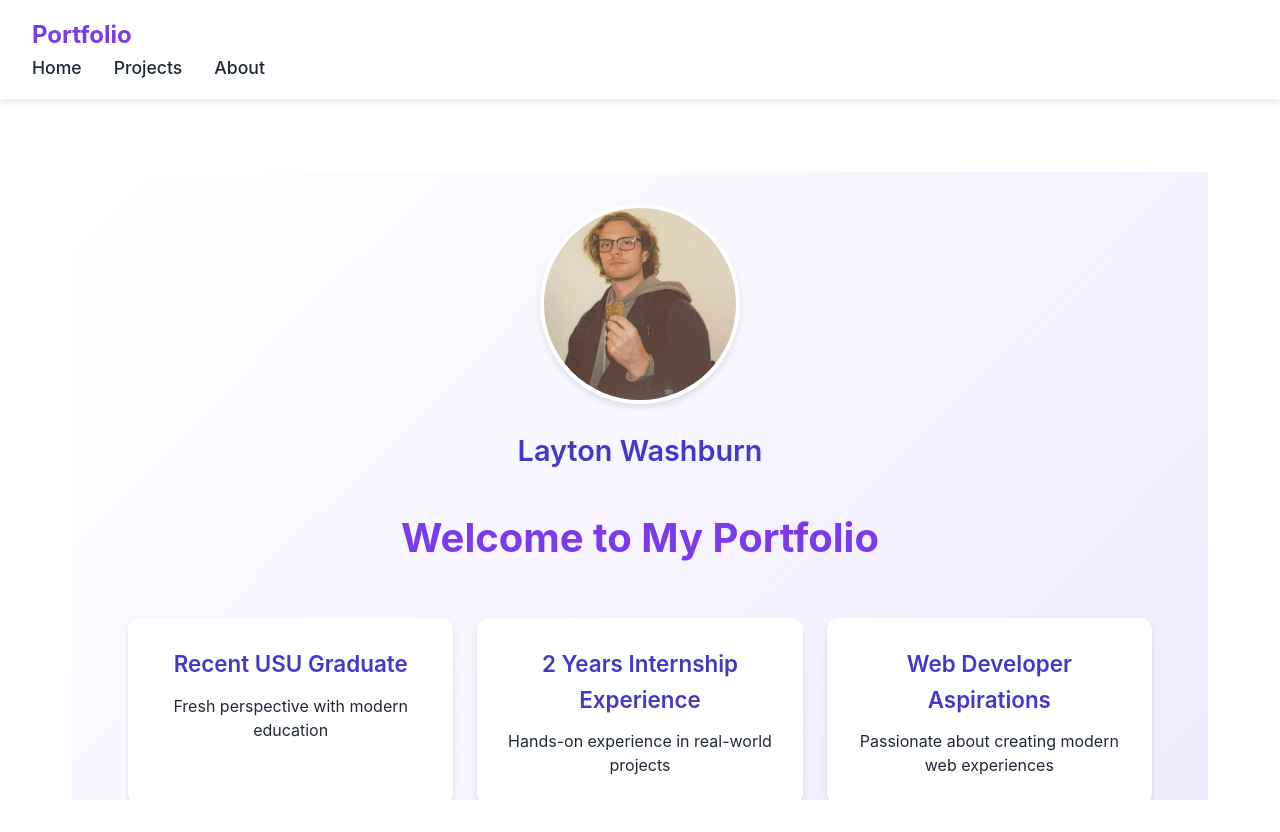
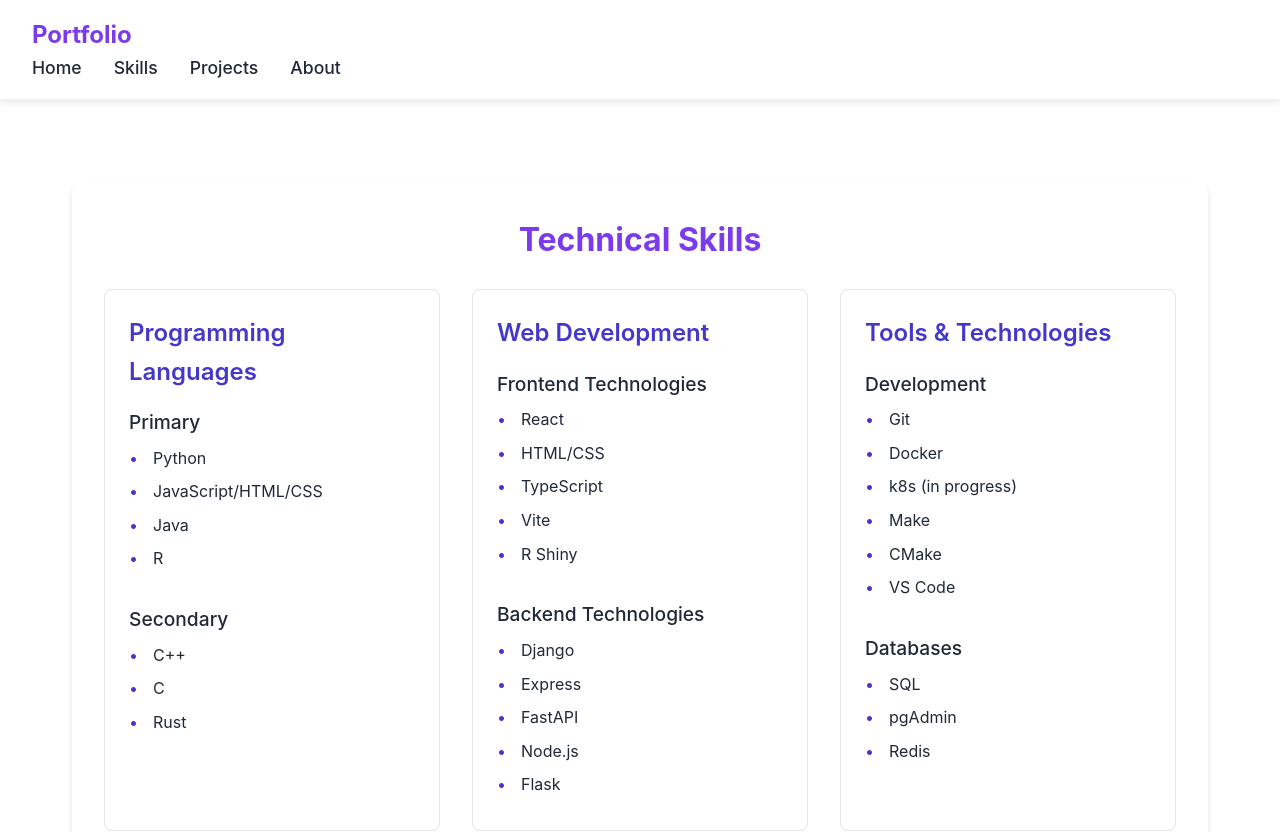
Before and after one commit to LaytonWashburn/Portfolio, a React (Vite) app: page /#/skills in a window 1280 px wide. Shown: the top 832 px of the page. Before the commit the page ends 800 px from the top, so only its background shows below. Built offline with nearby package versions, Linux system fonts and the light colour scheme.

Commit message:
Added Skills Page

```diff
--- a/index.html
+++ b/index.html
@@ -2,12 +2,12 @@
 <html lang="en">
   <head>
     <meta charset="UTF-8" />
-    <link rel="icon" type="image/svg+xml" href="/vite.svg" />
+    <link rel="icon" type="image/svg+xml" href="./vite.svg" />
     <meta name="viewport" content="width=device-width, initial-scale=1.0" />
     <title>Layton Washburn's Portfolio</title>
   </head>
   <body>
     <div id="root"></div>
-    <script type="module" src="/src/main.tsx"></script>
+    <script type="module" src="./src/main.tsx"></script>
   </body>
 </html>
--- a/package.json
+++ b/package.json
@@ -3,7 +3,7 @@
   "private": true,
   "version": "0.0.0",
   "type": "module",
-  "homepage": "https://LaytonWashburn.github.io/portfolio.io",
+  "homepage": "https://LaytonWashburn.github.io/Portfolio",
   "scripts": {
     "dev": "vite",
     "build": "tsc -b && vite build",
--- a/src/App.tsx
+++ b/src/App.tsx
@@ -4,7 +4,7 @@ import { Outlet } from 'react-router-dom'
 
 function App() {
   return (
-    <div id="root">
+    <div className="app-container">
       <Navbar />
       <main>
         <Outlet />
--- a/src/components/Navbar/Navbar.tsx
+++ b/src/components/Navbar/Navbar.tsx
@@ -12,7 +12,7 @@ export const Navbar = () => {
     return (
         <nav className="navbar">
             <div className="navbar-brand">
-                <Link to="/" className="logo">Portfolio</Link>
+                <Link to="/" className="logo" onClick={() => setIsOpen(false)}>Portfolio</Link>
                 <button
                     className={`hamburger ${isOpen ? 'active' : ''}`}
                     onClick={toggleMenu}
@@ -25,6 +25,7 @@ export const Navbar = () => {
             </div>
             <div className={`nav-links ${isOpen ? 'active' : ''}`}>
                 <Link to="/" onClick={() => setIsOpen(false)}>Home</Link>
+                <Link to="/skills" onClick={() => setIsOpen(false)}>Skills</Link>
                 <Link to="/projects" onClick={() => setIsOpen(false)}>Projects</Link>
                 <Link to="/about" onClick={() => setIsOpen(false)}>About</Link>
             </div>
--- a/src/index.css
+++ b/src/index.css
@@ -7,27 +7,23 @@
 
 html {
     height: 100%;
-    overflow: hidden;
 }
 
 body {
-    height: 100%;
+    min-height: 100%;
     width: 100%;
-    overflow: hidden;
     font-family: -apple-system, BlinkMacSystemFont, 'Segoe UI', Roboto, Oxygen, Ubuntu, Cantarell, 'Open Sans', 'Helvetica Neue', sans-serif;
     line-height: 1.6;
 }
 
 #root {
-    height: 100%;
+    min-height: 100%;
     display: flex;
     flex-direction: column;
-    overflow: hidden;
 }
 
 main {
     flex: 1;
     width: 100%;
-    overflow-y: auto;
-    overflow-x: hidden;
+    padding-top: 80px; /* Add space for fixed navbar */
 }
--- a/src/main.tsx
+++ b/src/main.tsx
@@ -1,33 +1,21 @@
 import { createRoot } from 'react-dom/client'
 import './index.css'
 import App from './App.tsx'
-import { createBrowserRouter, RouterProvider } from 'react-router-dom'
+import { HashRouter, Routes, Route } from 'react-router-dom'
 import { Home } from './pages/Home/Home.tsx'
 import { Projects } from './pages/Projects/Projects.tsx'
 import { About } from './pages/About/About.tsx'
-
-
-const router = createBrowserRouter([
-  {
-    path: "/",
-    element: <App />,
-    children: [
-      {
-        path: "/",
-        element: <Home />
-      },
-      {
-        path: "/projects",
-        element: <Projects />
-      },
-      {
-        path: "/about",
-        element: <About />
-      }
-    ]
-  }
-])
+import { Skills } from './pages/Skills/Skills.tsx'
 
 createRoot(document.getElementById('root')!).render(
-    <RouterProvider router={router} />
+  <HashRouter>
+    <Routes>
+      <Route path="/" element={<App />}>
+        <Route index element={<Home />} />
+        <Route path="projects" element={<Projects />} />
+        <Route path="about" element={<About />} />
+        <Route path="skills" element={<Skills/>} />
+      </Route>
+    </Routes>
+  </HashRouter>
 )
--- a/src/pages/About/About.tsx
+++ b/src/pages/About/About.tsx
@@ -97,7 +97,7 @@ export const About = () => {
                     <div className="content-card">
                         <h3>Hobbies</h3>
                         <ul>
-                            <li>Hiking</li>
+                            <li>Writing</li>
                             <li>Running</li>
                             <li>Rock Climbing</li>
                         </ul>
--- /dev/null
+++ b/src/pages/Skills/Skills.css
@@ -0,0 +1,132 @@
+.skills-container {
+    padding: 2rem;
+    max-width: 1200px;
+    margin: 0 auto;
+    margin-top: 70px; /* Add margin for fixed navbar */
+}
+
+.skills-section {
+    margin-bottom: 3rem;
+    padding: 2rem;
+    background: var(--primary);
+    border-radius: 12px;
+    box-shadow: 0 4px 6px var(--shadow);
+}
+
+.skills-section h2 {
+    color: var(--purple-dark);
+    font-size: 2rem;
+    margin-bottom: 1.5rem;
+    font-weight: 700;
+    text-align: center;
+}
+
+.section-content {
+    display: grid;
+    grid-template-columns: repeat(auto-fit, minmax(300px, 1fr));
+    gap: 2rem;
+}
+
+.content-card {
+    background: var(--primary);
+    padding: 1.5rem;
+    border-radius: 8px;
+    border: 1px solid rgba(0, 0, 0, 0.1);
+}
+
+.content-card h3 {
+    color: var(--blue-dark);
+    font-size: 1.5rem;
+    margin-bottom: 1rem;
+    font-weight: 600;
+}
+
+.content-card h4 {
+    color: var(--text);
+    font-size: 1.2rem;
+    margin-bottom: 0.5rem;
+    font-weight: 500;
+}
+
+.skills-grid {
+    display: grid;
+    grid-template-columns: repeat(auto-fit, minmax(150px, 1fr));
+    gap: 1.5rem;
+}
+
+.skill-category ul {
+    list-style: none;
+    padding: 0;
+}
+
+.skill-category li {
+    margin-bottom: 0.5rem;
+    color: var(--text);
+    padding-left: 1.5rem;
+    position: relative;
+}
+
+.skill-category li::before {
+    content: "•";
+    color: var(--blue-dark);
+    position: absolute;
+    left: 0;
+}
+
+.disclaimer {
+    text-align: center;
+    margin-top: 2rem;
+    color: var(--text);
+    font-size: 0.9rem;
+}
+
+.cursor-credit {
+    margin-top: 0.5rem;
+    color: var(--blue-dark);
+}
+
+/* Responsive Design */
+@media (max-width: 768px) {
+    .skills-container {
+        padding: 1rem;
+        margin-top: 60px;
+    }
+
+    .skills-section {
+        padding: 1.5rem;
+    }
+
+    .skills-section h2 {
+        font-size: 1.75rem;
+    }
+
+    .content-card h3 {
+        font-size: 1.3rem;
+    }
+
+    .content-card h4 {
+        font-size: 1.1rem;
+    }
+
+    .skill-category li {
+        font-size: 0.95rem;
+    }
+}
+
+@media (max-width: 480px) {
+    .skills-container {
+        padding: 0.5rem;
+    }
+
+    .skills-section {
+        padding: 1rem;
+    }
+
+    .section-content {
+        grid-template-columns: 1fr;
+    }
+
+    .skills-grid {
+        grid-template-columns: 1fr;
+    }
+}
--- /dev/null
+++ b/src/pages/Skills/Skills.tsx
@@ -0,0 +1,106 @@
+import './Skills.css';
+
+export const Skills = () => {
+    return (
+        <div className="skills-container">
+            <section className="skills-section">
+                <h2>Technical Skills</h2>
+                <div className="section-content">
+                    <div className="content-card">
+                        <h3>Programming Languages</h3>
+                        <div className="skills-grid">
+                            <div className="skill-category">
+                                <h4>Primary</h4>
+                                <ul>
+                                    <li>Python</li>
+                                    <li>JavaScript/HTML/CSS</li>
+                                    <li>Java</li>
+                                    <li>R</li>
+                                </ul>
+                            </div>
+                            <div className="skill-category">
+                                <h4>Secondary</h4>
+                                <ul>
+                                    <li>C++</li>
+                                    <li>C</li>
+                                    <li>Rust</li>
+                                </ul>
+                            </div>
+                        </div>
+                    </div>
+
+                    <div className="content-card">
+                        <h3>Web Development</h3>
+                        <div className="skills-grid">
+                            <div className="skill-category">
+                                <h4>Frontend Technologies</h4>
+                                <ul>
+                                    <li>React</li>
+                                    <li>HTML/CSS</li>
+                                    <li>TypeScript</li>
+                                    <li>Vite</li>
+                                    <li>R Shiny</li>
+                                </ul>
+                            </div>
+                            <div className="skill-category">
+                                <h4>Backend Technologies</h4>
+                                <ul>
+                                    <li>Django</li>
+                                    <li>Express</li>
+                                    <li>FastAPI</li>
+                                    <li>Node.js</li>
+                                    <li>Flask</li>
+                                </ul>
+                            </div>
+                        </div>
+                    </div>
+
+                    <div className="content-card">
+                        <h3>Tools & Technologies</h3>
+                        <div className="skills-grid">
+                            <div className="skill-category">
+                                <h4>Development</h4>
+                                <ul>
+                                    <li>Git</li>
+                                    <li>Docker</li>
+                                    <li>k8s (in progress)</li>
+                                    <li>Make</li>
+                                    <li>CMake</li>
+                                    <li>VS Code</li>
+
+                                </ul>
+                            </div>
+                            <div className="skill-category">
+                                <h4>Databases</h4>
+                                <ul>
+                                    <li>SQL</li>
+                                    <li>pgAdmin</li>
+                                    <li>Redis</li>
+                                </ul>
+                            </div>
+                        </div>
+                    </div>
+                    <div className="content-card">
+                        <h3>Libraries and Packages</h3>
+                        <div className="skill-category">
+                            <ul>
+                                        <li>Celery</li>
+                                        <li>BullMq</li>
+                                        <li>Prisma</li>
+                                        <li>SQLAlchemy</li>
+                                        <li>Pandas</li>
+                                        <li>Numpy</li>
+                                        <li>Seaborn</li>
+                                    </ul>
+                                </div>
+                        </div>
+                </div>
+            </section>
+
+            <div className="disclaimer">
+                <p>Designed and developed by Layton Washburn</p>
+                <p className="cursor-credit">Crafted with ❤️ using Cursor</p>
+            </div>
+        </div>
+    );
+}
--- a/vite.config.ts
+++ b/vite.config.ts
@@ -4,9 +4,16 @@ import react from '@vitejs/plugin-react'
 // https://vite.dev/config/
 export default defineConfig({
   plugins: [react()],
-  base: '/portfolio/',
+  base: './',
   build: {
     outDir: 'dist',
     assetsDir: 'assets',
-  },
+    rollupOptions: {
+      output: {
+        assetFileNames: 'assets/[name]-[hash][extname]',
+        chunkFileNames: 'assets/[name]-[hash].js',
+        entryFileNames: 'assets/[name]-[hash].js'
+      }
+    }
+  }
 })
```
